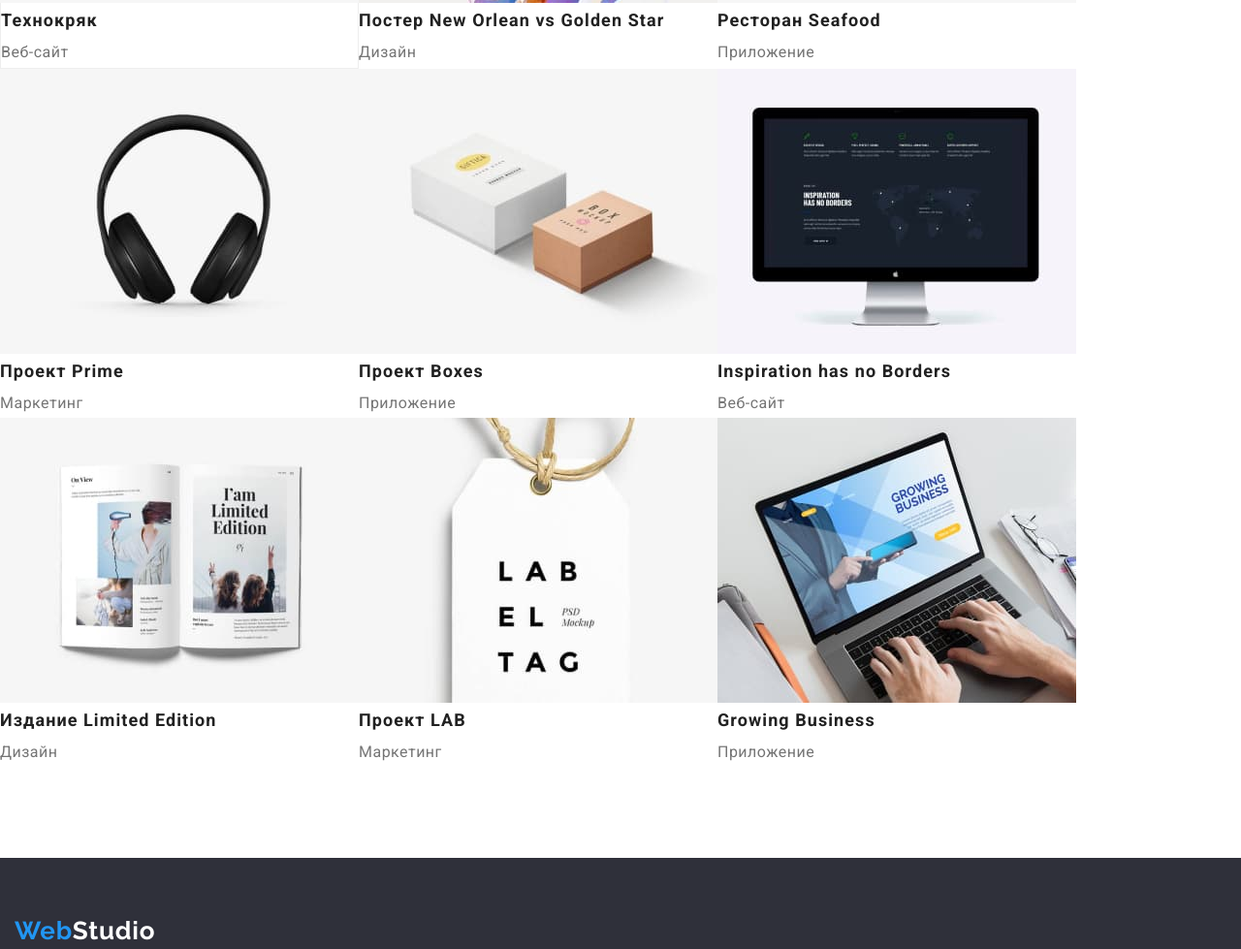
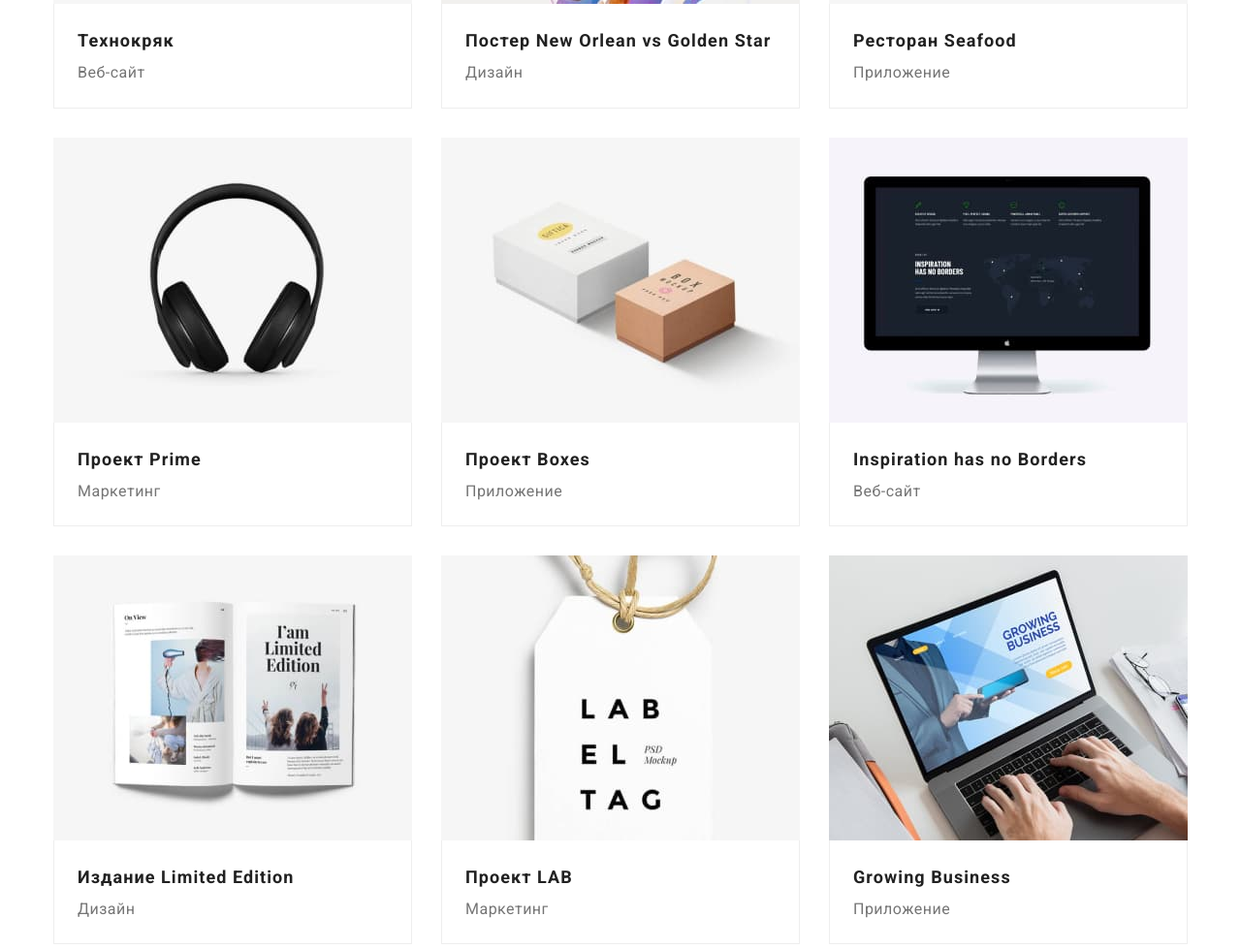
Before and after one commit to dmkarelia31/repeat-01, a plain HTML site: page portfolio.html in a window 1280 px wide. Shown: the part 595-1574 px from the top of the page at 97% size. Drawn offline with nearby package versions, Linux system fonts and the light colour scheme.

Commit message:
переходим к дз-4

```diff
--- a/css/style.css
+++ b/css/style.css
@@ -34,8 +34,7 @@ h3,
 h4,
 h5,
 h6 {
-  margin-top: 0;
-  margin-bottom: 0;
+  margin: 0;
 }
 
 a {
@@ -48,6 +47,7 @@ button {
 
 img {
   display: block;
+  min-width: 100%;
 }
 
 .container {
@@ -67,7 +67,9 @@ img {
 }
 
 /* Header */
-.header {
+.container.header-container {
+  border-bottom: 1px solid #ECECEC;
+
 }
 .header-container {
   display: flex;
@@ -160,7 +162,7 @@ img {
 
 .hero-btn {
   display: inline;
-  /* margin: 0 auto; */
+  margin: 0 auto;
   min-width: 200px;
   background: #2196f3;
   box-shadow: 0px 4px 4px rgba(0, 0, 0, 0.15);
@@ -318,9 +320,20 @@ img {
 .samples-list {
   display: flex;
   flex-wrap: wrap;
+  margin-top: -30px;
+  margin-left: -30px;
+}
+
+.samples-item {
+  margin-top: 30px;
+  margin-left: 30px;
+}
+
+.samples-list.samples-item {
+  flex-basis: calc(100% / 3)-30px);
 }
 .samples-title-type {
-  margin-top: 0;
+  padding: 20px 24px;
   border: 1px solid #eeeeee;
   border-top: none;
 }
@@ -329,6 +342,7 @@ img {
   font-size: 18px;
   line-height: 2;
   letter-spacing: 0.06em;
+
 
   color: var(--main-text-color);
 }
--- a/portfolio.html
+++ b/portfolio.html
@@ -48,6 +48,7 @@
     </ul>
     </div>
 <!-- Примеры работ -->
+<div class="container">
     <ul class="samples-list">
         <li class="samples-item">
             <a class="samples-link" href="">
@@ -62,68 +63,85 @@
         <li class="samples-item">
             <a class="samples-link" href="">
                 <img class="samples-img" src="./images/works/works2.jpg" alt="Пример разработки дизайна" width="370">
+                <div class="samples-title-type">
                 <h2 class="samples-title">Постер New Orlean vs Golden Star</h2>
                 <p class="samples-type">Дизайн</p>
+                </div>
                 <p class="samples-description"></p>
             </a>
         </li>
         <li class="samples-item">
             <a class="samples-link" href="">
                 <img class="samples-img" src="./images/works/works3.jpg" alt="Пример разработки приложения" width="370">
+                <div class="samples-title-type">
                 <h2 class="samples-title">Ресторан Seafood</h2>
                 <p class="samples-type">Приложение</p>
+                </div>
                 <p class="samples-description"></p>
             </a>
         </li>
         <li class="samples-item">
             <a class="samples-link" href="">
                 <img class="samples-img" src="./images/works/works4.jpg" alt="Пример разработки маркетинга" width="370">
+                <div class="samples-title-type">
                 <h2 class="samples-title">Проект Prime</h2>
                 <p class="samples-type">Маркетинг</p>
+                </div>
                 <p class="samples-description"></p>
             </a>
         </li>
         <li class="samples-item">
             <a class="samples-link" href="">
                 <img class="samples-img" src="./images/works/works5.jpg" alt="Пример разработки приложения" width="370">
+                <div class="samples-title-type">
                 <h2 class="samples-title">Проект Boxes</h2>
                 <p class="samples-type">Приложение</p>
+                </div>
                 <p class="samples-description"></p>
             </a>
         </li>
         <li class="samples-item">
              <a class="samples-link" href="">
                 <img class="samples-img" src="./images/works/works6.jpg" alt="Пример разработки веб-сайта" width="370">
+                <div class="samples-title-type">
                 <h2 class="samples-title">Inspiration has no Borders</h2>
                 <p class="samples-type">Веб-сайт</p>
+                </div>
                 <p class="samples-description"></p>
                 </a>
             </li>
         <li class="samples-item">
             <a class="samples-link" href="">
                 <img class="samples-img" src="./images/works/works7.jpg" alt="Пример разработки дизайна" width="370">
+                <div class="samples-title-type">
                 <h2 class="samples-title">Издание Limited Edition</h2>
                 <p class="samples-type">Дизайн</p>
+                </div>
                 <p class="samples-description"></p>
             </a>
         </li>
         <li class="samples-item">
             <a class="samples-link" href="">
                 <img class="samples-img" src="./images/works/works8.jpg" alt="Пример разработки маркетинга" width="370">
+                <div class="samples-title-type">
                 <h2 class="samples-title">Проект LAB</h2>
                 <p class="samples-type">Маркетинг</p>
+                </div>
                 <p class="samples-description"></p>
             </a>
         </li>
         <li class="samples-item">
             <a class="samples-link" href="">
                 <img class="samples-img" src="./images/works/works9.jpg" alt="Пример разработки приложения" width="370">
+                <div class="samples-title-type">
                 <h2 class="samples-title">Growing Business</h2>
                 <p class="samples-type">Приложение</p>
+                </div>
                 <p class="samples-description"></p>
             </a>
         </li>
     </ul>
+</div>
 
 
 </section>
```
